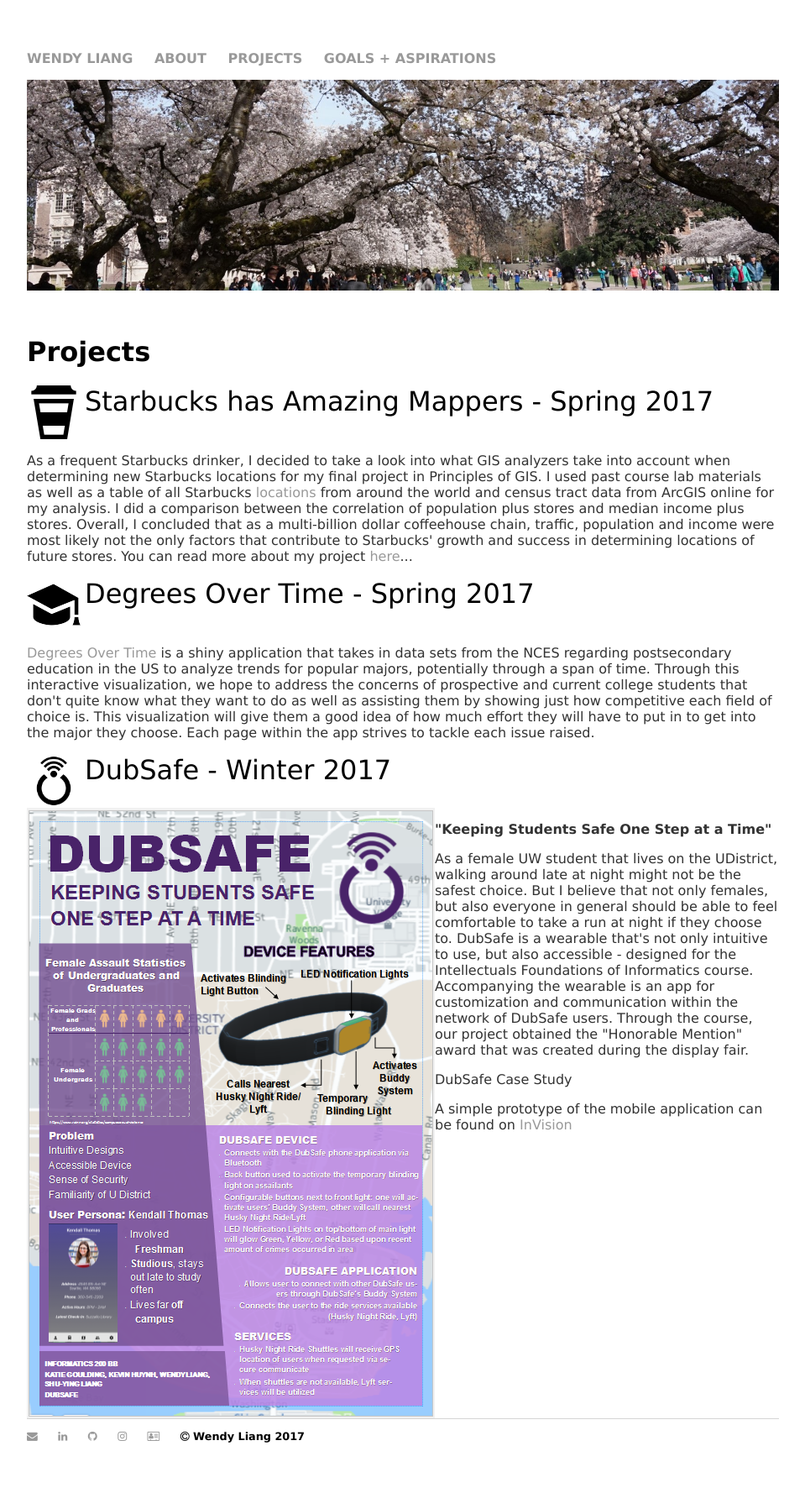
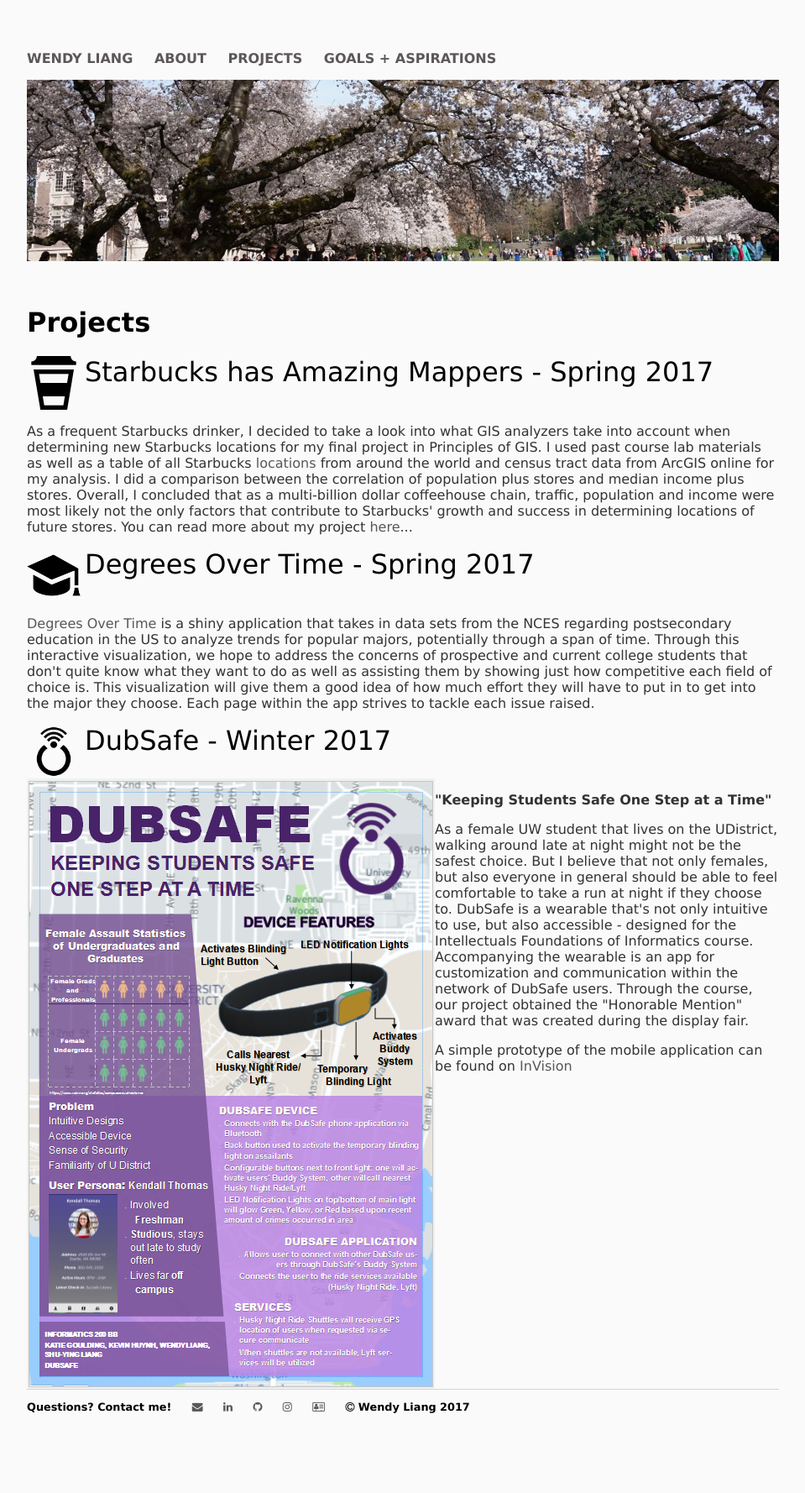
Before and after one commit to wliang25/wliang25.github.io, a Jekyll site: the page built from proj/index.html, in a window 1280 px wide. Shown: the whole page at 84% size, without its empty margins (160-1119 px from the left). Built offline with Jekyll 4.4.1, drawn with Linux system fonts in a browser that asks for light colours; after the commit the page ends 1743 px from its top, so only the background shows below that.

```diff
--- a/_layouts/default.html
+++ b/_layouts/default.html
@@ -29,6 +29,7 @@
 
 			<footer>
 	    		<ul>
+	    			<li>Questions? Contact me!</li>
 	        		<li><a href="mailto:wendyl.y.123@gmail.com"><i class="fa fa-envelope"></i></a></li>
 	        		<li><a href="https://www.linkedin.com/in/wliang25/"><i class="fa fa-linkedin"></i></a></li>
 	        		<li><a href="https://github.com/wliang25"><i class="fa fa-github"></i></a></li>
--- a/about/index.html
+++ b/about/index.html
@@ -1,6 +1,6 @@
 ---
 layout: default
-title: Wendy Liang
+title: Wendy Liang Portfolio
 ---
 <div class="blurb">
 	<h1>About Me</h1>
--- a/css/main.css
+++ b/css/main.css
@@ -1,4 +1,5 @@
 body {
+    background-color: rgba(211,211,211,.10);
     font-family: 'Corbel', 'Verdana', 'Helvetica';
     margin: 60px auto;
     width: 70%;
@@ -30,7 +31,7 @@ nav ul li, footer ul li {
 
 a {
     text-decoration: none;
-    color: #999;
+    color: #5c5757;
 }
 
 a:hover {
@@ -59,7 +60,7 @@ footer {
 }
 
 .header img{
-    float: right;
+    float: left;
     height: 64px;
     margin-right: 5px;
 }
@@ -68,16 +69,23 @@ footer {
     background-image: url("/images/insta.jpg");
     background-repeat: no-repeat;
     background-size: 100% auto;
-    text-align: center;
+    font-weight: bolder;
+    margin-bottom: 5px;
     padding-right: 1%;
     padding-left: 1%;
     padding-top: 1%;
-    padding-bottom: 40%;
+    padding-bottom: 50%;
+    text-align: center;
 }
 
 #landing-bkgrd {
     background-color: rgba(211,211,211,0.75);
     padding-bottom: 1px;
+}
+
+#landing h1 {
+    font-size: 4em;
+    margin: 0px;
 }
 
 .section {
--- a/dreams/index.html
+++ b/dreams/index.html
@@ -1,6 +1,6 @@
 ---
 layout: default
-title: Wendy Liang
+title: Wendy Liang Portfolio
 ---
 <div class="blurb">
 	<h1>Goals + Aspirations</h1>
--- a/index.html
+++ b/index.html
@@ -1,12 +1,12 @@
 ---
 layout: default
-title: Wendy Liang
+title: Wendy Liang Portfolio
 ---
 <div class="blurb">
 	<div id="landing">
 		<div id="landing-bkgrd">
 			<h1>Hi, I'm Wendy</h1>
-			<p>STUDENT | GEOGRAPHER | GRAPPLER</p>
+			<h2>STUDENT | GEOGRAPHER | GRAPPLER</h2>
 			<p>Current junior at the University of Washington interested in the multiple aspects of technology and the impacts it has on society. I work with the <a href="http://hr.uw.edu/hrais/hr-information-systems/">Information Systems team</a> at the HR department of UW as their Student Support Technician.</p>
 		</div>
 	</div>
--- a/proj/index.html
+++ b/proj/index.html
@@ -33,7 +33,6 @@ title: Wendy Liang
 
 		<p>As a female UW student that lives on the UDistrict, walking around late at night might not be the safest choice. But I believe that not only females, but also everyone in general should be able to feel comfortable to take a run at night if they choose to. DubSafe is a wearable that's not only intuitive to use, but also accessible - designed for the Intellectuals Foundations of Informatics course. Accompanying the wearable is an app for customization and communication within the network of DubSafe users. Through the course, our project obtained the "Honorable Mention" award that was created during the display fair.</p>
 
-		<p>DubSafe Case Study</p>
 		<p>A simple prototype of the mobile application can be found on <a href="https://invis.io/DCAQS51ZB ">InVision</a></p>
 	</div>
 </div><!-- /.blurb -->
```
Also changed, not shown: other parts of proj/index.html (+1 -1 lines), images/blossoms.JPG, 1 other file.
